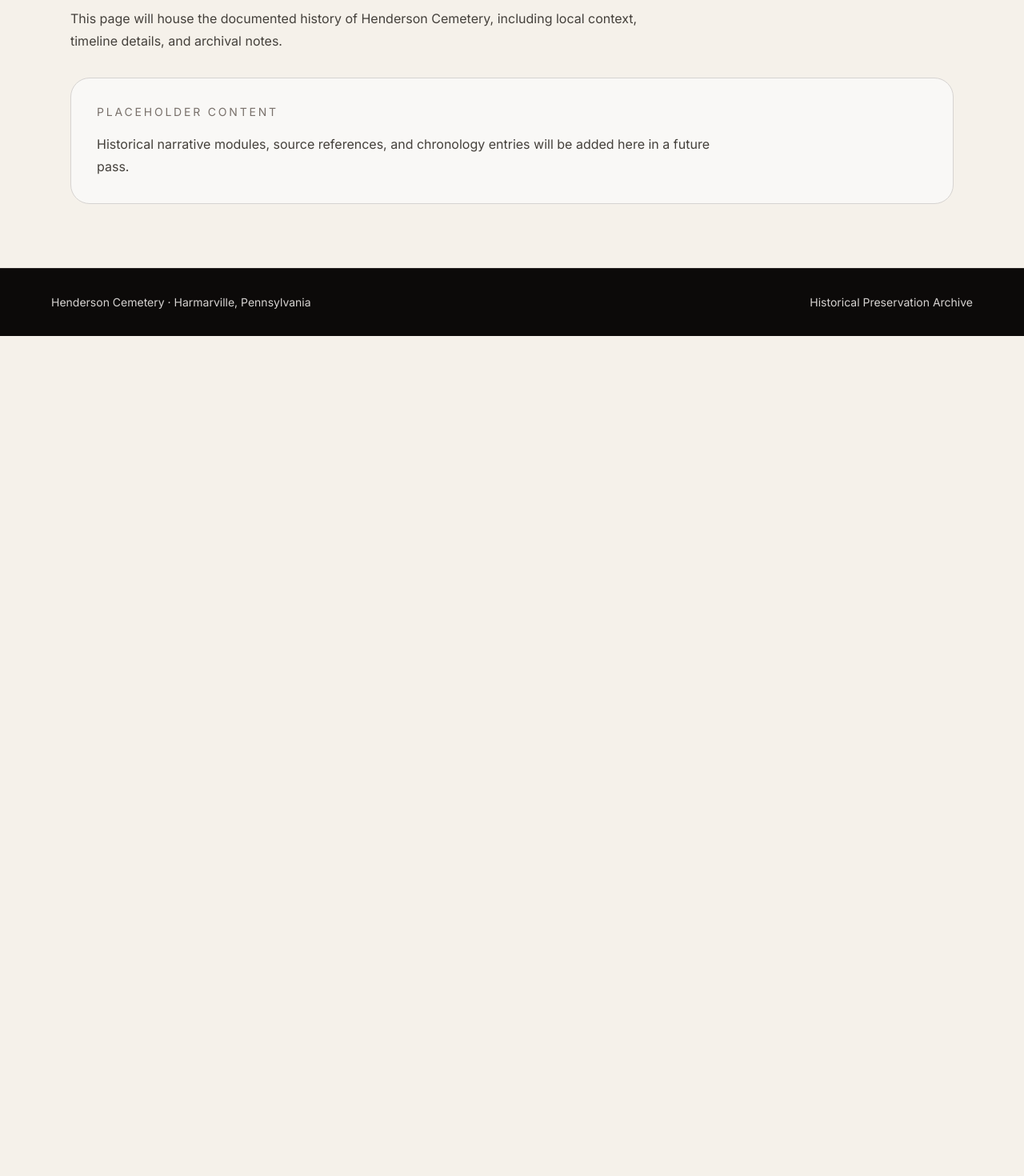
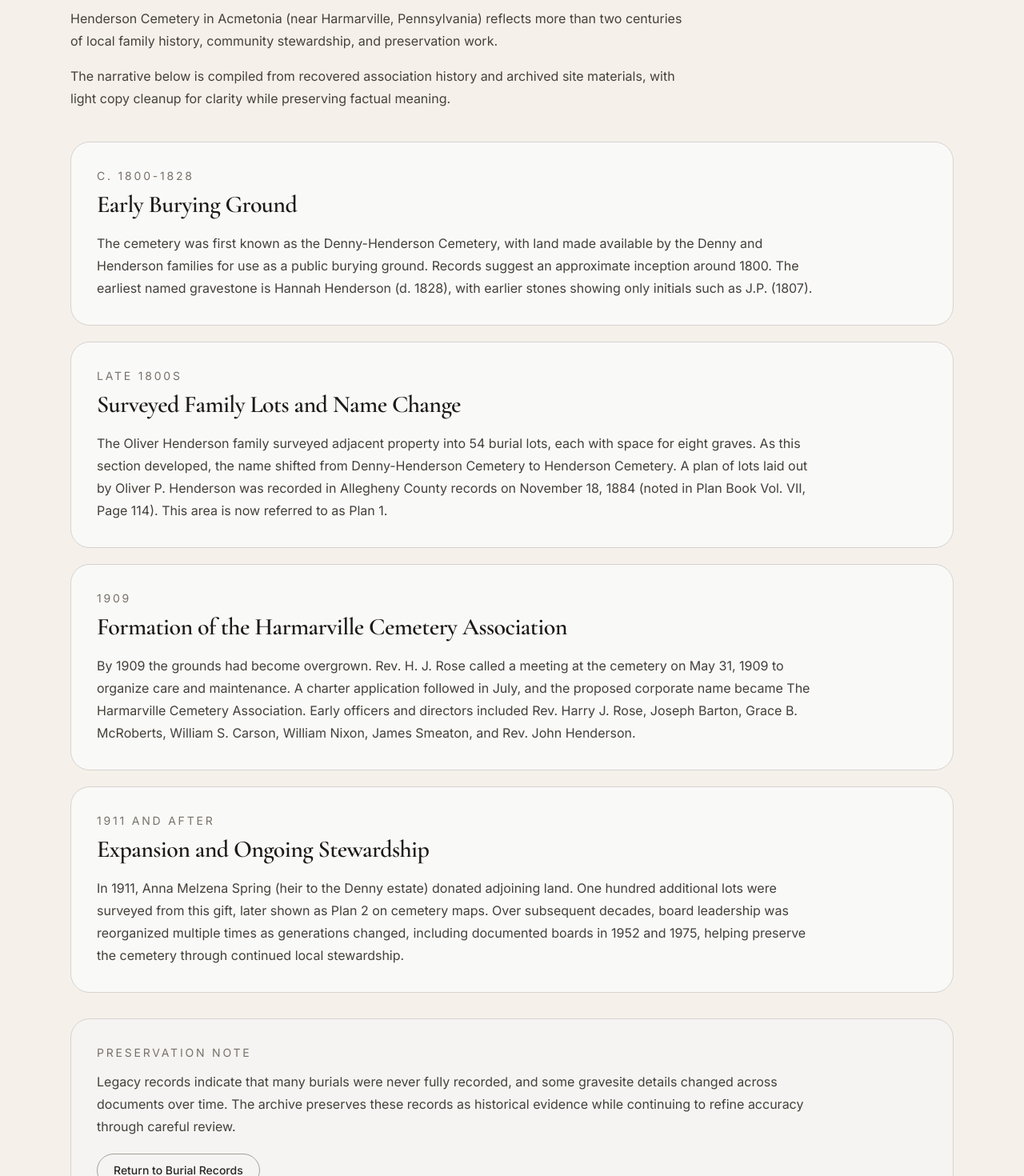
Before and after one commit to jcmnj/henderson-cemetery, a Next.js app: page /history in a window 1280 px wide. Shown: the part 280-1750 px from the top of the page at 80% size. Before the commit the page ends 800 px from the top, so only its background shows below. Built offline with nearby package versions, Linux system fonts and the light colour scheme.

Commit message:
Build Henderson history page from archive content

```diff
--- a/app/history/page.tsx
+++ b/app/history/page.tsx
@@ -1,5 +1,29 @@
 import { SiteFooter } from "@/app/components/site/SiteFooter";
 import { SiteHeader } from "@/app/components/site/SiteHeader";
+import Link from "next/link";
+
+const timeline = [
+  {
+    period: "c. 1800-1828",
+    title: "Early Burying Ground",
+    body: "The cemetery was first known as the Denny-Henderson Cemetery, with land made available by the Denny and Henderson families for use as a public burying ground. Records suggest an approximate inception around 1800. The earliest named gravestone is Hannah Henderson (d. 1828), with earlier stones showing only initials such as J.P. (1807).",
+  },
+  {
+    period: "Late 1800s",
+    title: "Surveyed Family Lots and Name Change",
+    body: "The Oliver Henderson family surveyed adjacent property into 54 burial lots, each with space for eight graves. As this section developed, the name shifted from Denny-Henderson Cemetery to Henderson Cemetery. A plan of lots laid out by Oliver P. Henderson was recorded in Allegheny County records on November 18, 1884 (noted in Plan Book Vol. VII, Page 114). This area is now referred to as Plan 1.",
+  },
+  {
+    period: "1909",
+    title: "Formation of the Harmarville Cemetery Association",
+    body: "By 1909 the grounds had become overgrown. Rev. H. J. Rose called a meeting at the cemetery on May 31, 1909 to organize care and maintenance. A charter application followed in July, and the proposed corporate name became The Harmarville Cemetery Association. Early officers and directors included Rev. Harry J. Rose, Joseph Barton, Grace B. McRoberts, William S. Carson, William Nixon, James Smeaton, and Rev. John Henderson.",
+  },
+  {
+    period: "1911 and After",
+    title: "Expansion and Ongoing Stewardship",
+    body: "In 1911, Anna Melzena Spring (heir to the Denny estate) donated adjoining land. One hundred additional lots were surveyed from this gift, later shown as Plan 2 on cemetery maps. Over subsequent decades, board leadership was reorganized multiple times as generations changed, including documented boards in 1952 and 1975, helping preserve the cemetery through continued local stewardship.",
+  },
+];
 
 export default function HistoryPage() {
   return (
@@ -10,22 +34,55 @@ export default function HistoryPage() {
         <p className="mb-4 text-sm uppercase tracking-[0.3em] text-stone-500">
           Historical Stewardship
         </p>
-        <h1 className="max-w-3xl font-serif text-4xl font-semibold leading-tight sm:text-5xl">
+        <h1 className="max-w-4xl font-serif text-4xl font-semibold leading-tight sm:text-5xl">
           History
         </h1>
         <p className="mt-6 max-w-3xl text-base leading-7 text-stone-700">
-          This page will house the documented history of Henderson Cemetery,
-          including local context, timeline details, and archival notes.
+          Henderson Cemetery in Acmetonia (near Harmarville, Pennsylvania)
+          reflects more than two centuries of local family history, community
+          stewardship, and preservation work.
+        </p>
+        <p className="mt-4 max-w-3xl text-base leading-7 text-stone-700">
+          The narrative below is compiled from recovered association history and
+          archived site materials, with light copy cleanup for clarity while
+          preserving factual meaning.
         </p>
 
-        <div className="mt-8 rounded-3xl border border-stone-300 bg-stone-50/80 p-6 sm:p-8">
+        <div className="mt-10 space-y-5">
+          {timeline.map((item) => (
+            <article
+              key={`${item.period}-${item.title}`}
+              className="rounded-3xl border border-stone-300 bg-stone-50/90 p-6 sm:p-8"
+            >
+              <p className="text-sm uppercase tracking-[0.2em] text-stone-500">
+                {item.period}
+              </p>
+              <h2 className="mt-2 font-serif text-2xl font-semibold sm:text-3xl">
+                {item.title}
+              </h2>
+              <p className="mt-4 max-w-4xl text-base leading-7 text-stone-700">
+                {item.body}
+              </p>
+            </article>
+          ))}
+        </div>
+
+        <div className="mt-8 rounded-3xl border border-stone-300 bg-stone-100/80 p-6 sm:p-8">
           <p className="text-sm uppercase tracking-[0.2em] text-stone-500">
-            Placeholder Content
+            Preservation Note
           </p>
-          <p className="mt-4 max-w-3xl text-base leading-7 text-stone-700">
-            Historical narrative modules, source references, and chronology
-            entries will be added here in a future pass.
+          <p className="mt-3 max-w-4xl text-base leading-7 text-stone-700">
+            Legacy records indicate that many burials were never fully recorded,
+            and some gravesite details changed across documents over time. The
+            archive preserves these records as historical evidence while
+            continuing to refine accuracy through careful review.
           </p>
+          <Link
+            href="/burial-records"
+            className="mt-5 inline-flex rounded-full border border-stone-400 px-5 py-2.5 text-sm font-medium text-stone-800 hover:bg-stone-200"
+          >
+            Return to Burial Records
+          </Link>
         </div>
       </section>
 
```
